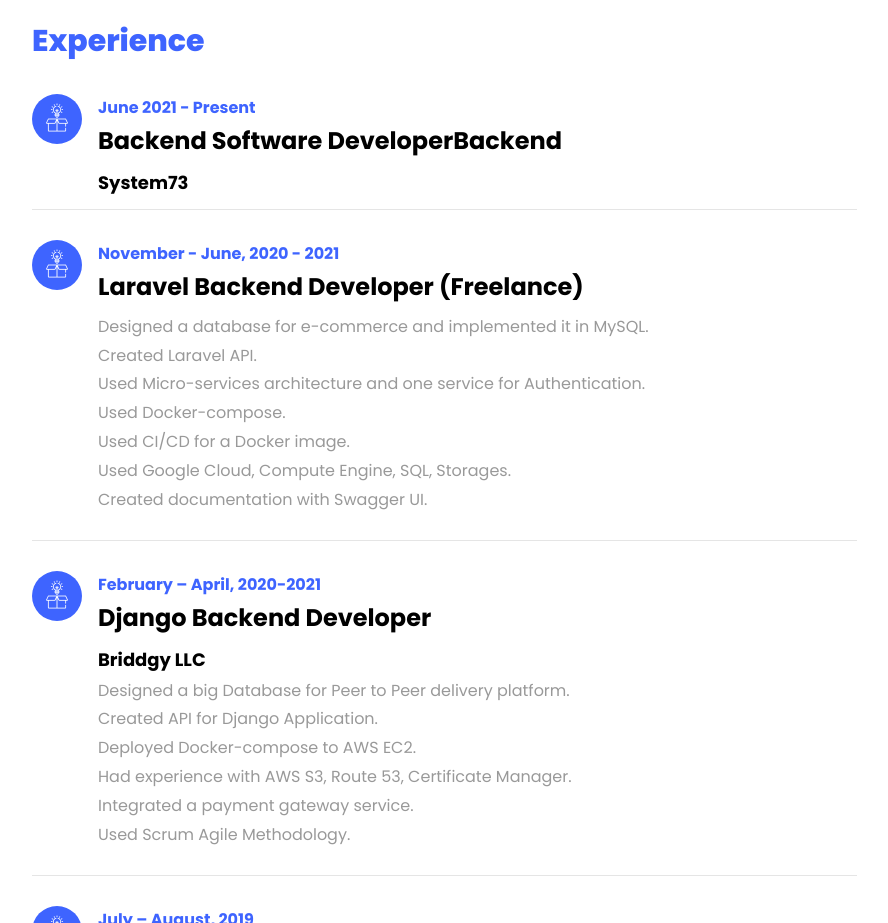
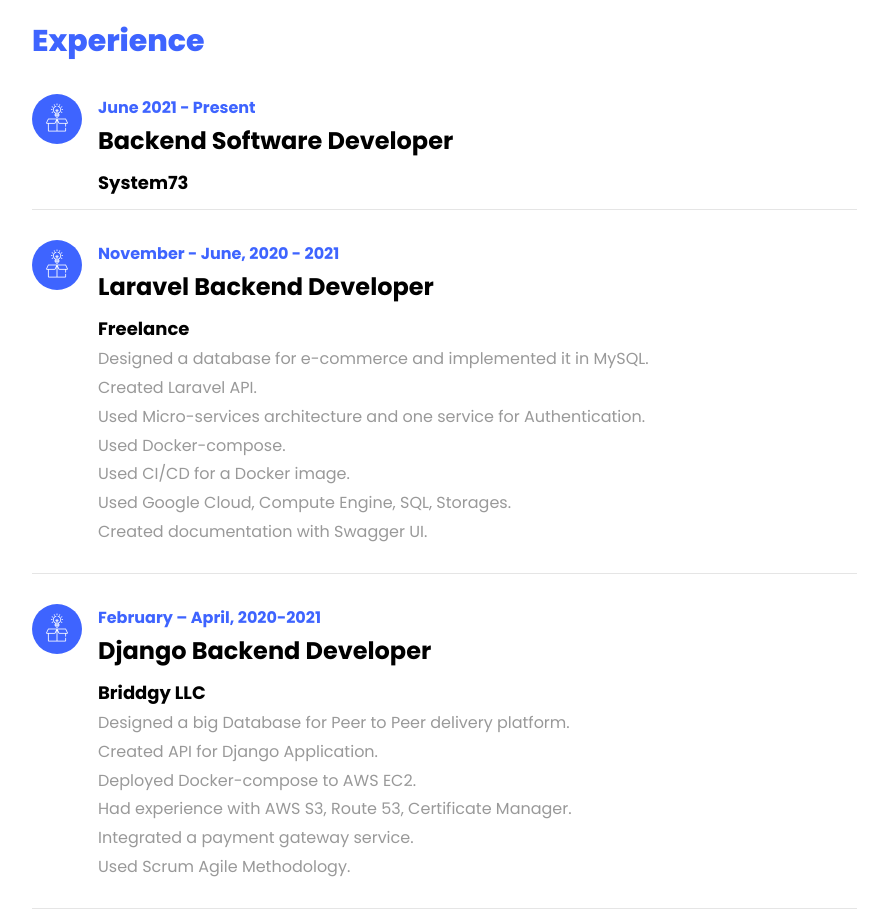
Before and after one commit to OrkhanS/orkhans.github.io, a plain HTML site: page index.html in a window 1280 px wide. Shown: the part 1240-2163 px from the top of the page, without its empty margins (338-1226 px from the left). Drawn offline with Linux system fonts and the light colour scheme; files whose address does not match are found by name.

Commit message:
Update index.html

```diff
--- a/index.html
+++ b/index.html
@@ -144,8 +144,9 @@
 							  </div>
 							  <div class="text pl-3">
 								  <span class="date">June 2021 - Present</span>
-								  <h2>Backend Software DeveloperBackend</h2>
-								  <span class="position">System73 </span>
+								  <h2>Backend Software Developer</h2>
+								  <span class="position">System73</span>
+								  <br>
 							  </div>
 						  </div>
 							<div class="resume-wrap d-flex ftco-animate">
@@ -155,8 +156,8 @@
 							  </div>
 							  <div class="text pl-3">
 								  <span class="date">November - June, 2020 - 2021</span>
-								  <h2>Laravel Backend Developer (Freelance)</h2>
-								  <span class="position"> </span>
+								  <h2>Laravel Backend Developer</h2>
+								  <span class="position">Freelance</span>
 									  <p class="m-0">Designed a database for e-commerce and implemented it in MySQL. </p>
 									  <p class="m-0">Created Laravel API.</p>
 									  <p class="m-0">Used Micro-services architecture and one service for Authentication.</p>
```
